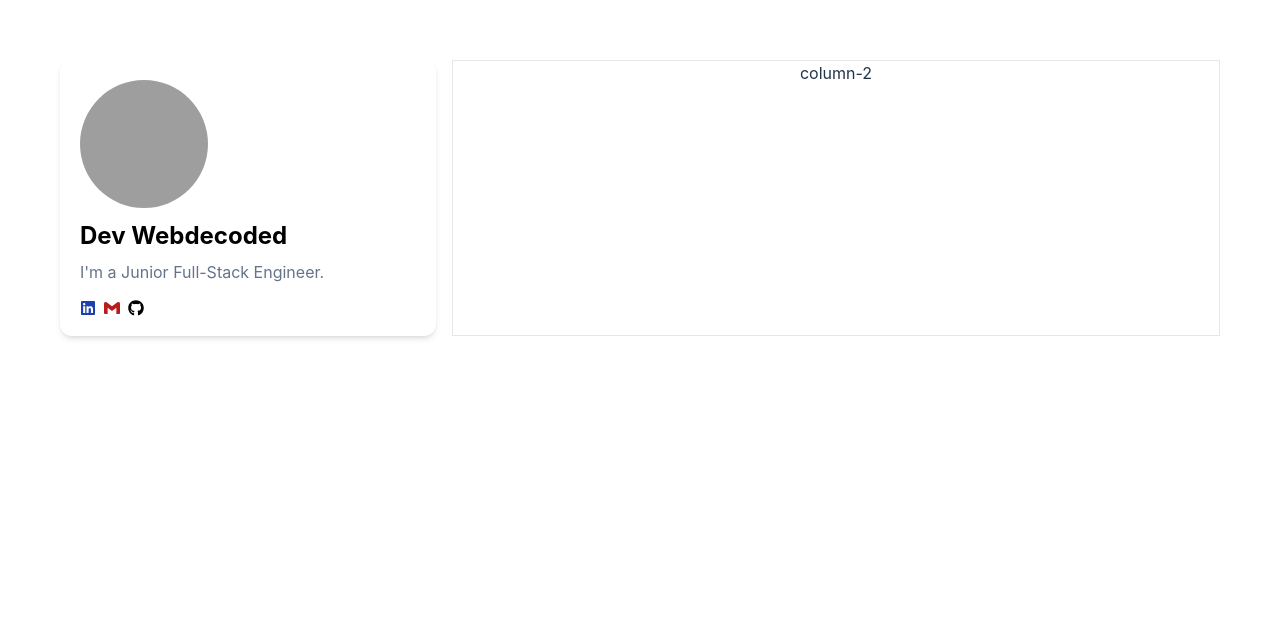
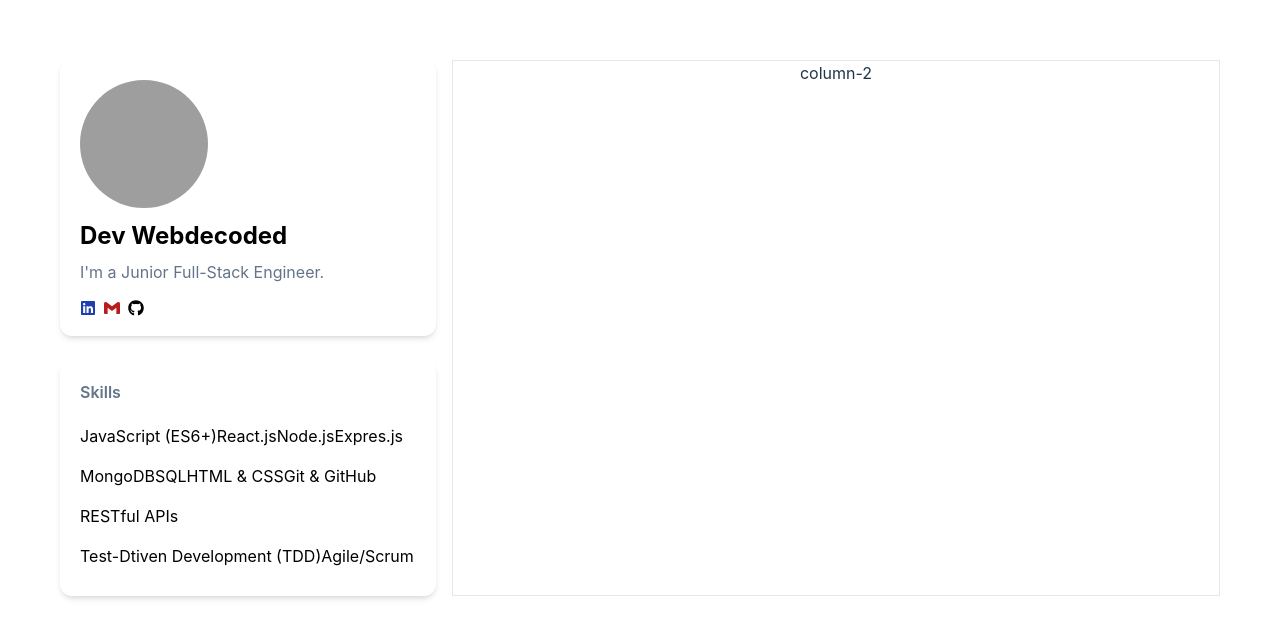
Before and after one commit to sadiaprova12/My-Dev-App, a React (Vite) app: page / in a window 1280 px wide. Shown: the top 638 px of the page. Built offline with nearby package versions, Linux system fonts and the light colour scheme; grey boxes are pictures that could not be loaded.

Commit message:
import skills

```diff
--- a/src/App.jsx
+++ b/src/App.jsx
@@ -3,6 +3,7 @@ import reactLogo from './assets/react.svg'
 import viteLogo from '/vite.svg'
 import './App.css'
 import Bio from "./assets/sections/Bio"
+import Skills from './assets/sections/Skills'
 
 function App() {
 
@@ -12,6 +13,7 @@ function App() {
      <div className="container-md mx-auto grid grid-cols-1 md:grid-cols-3 gap-4 p-3 md:p-7">
       <div className=' '>
         <Bio/>
+        <Skills />
         </div>
       <div className='border border-bacground col-span-2'>column-2</div>
      </div>
```
